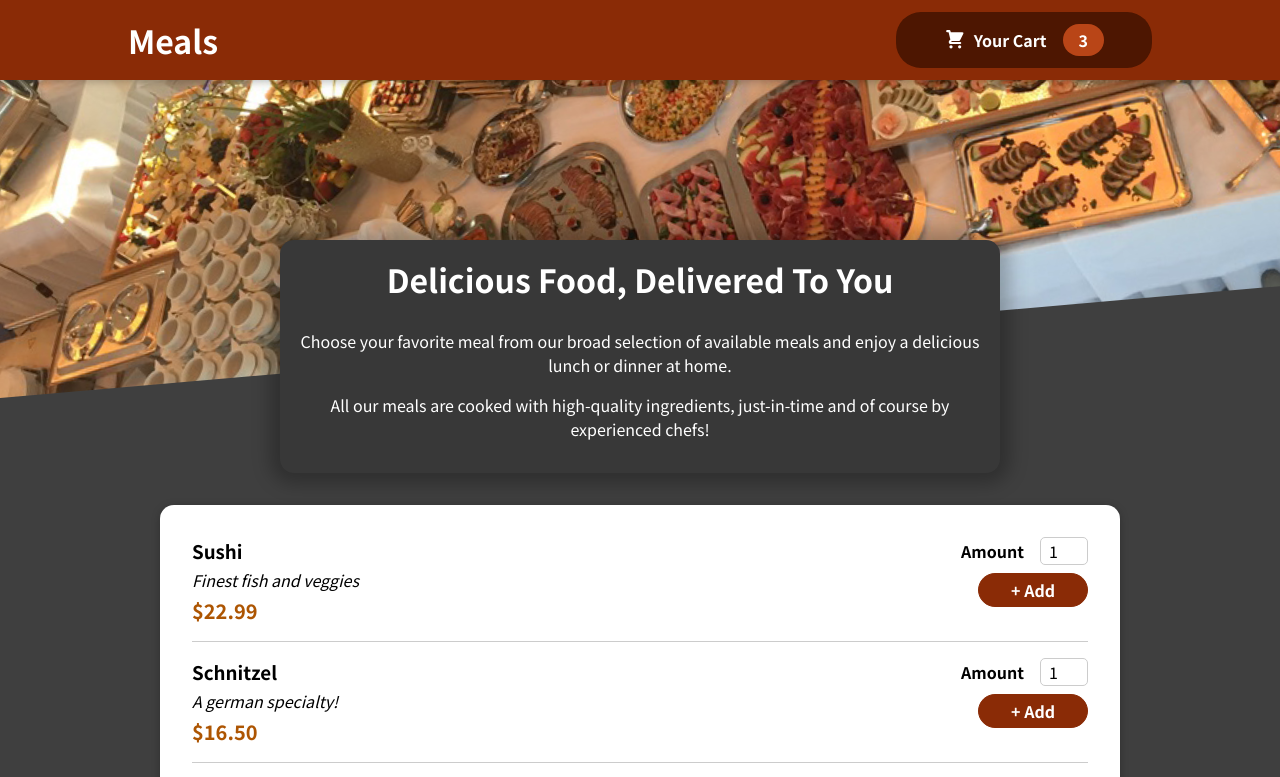
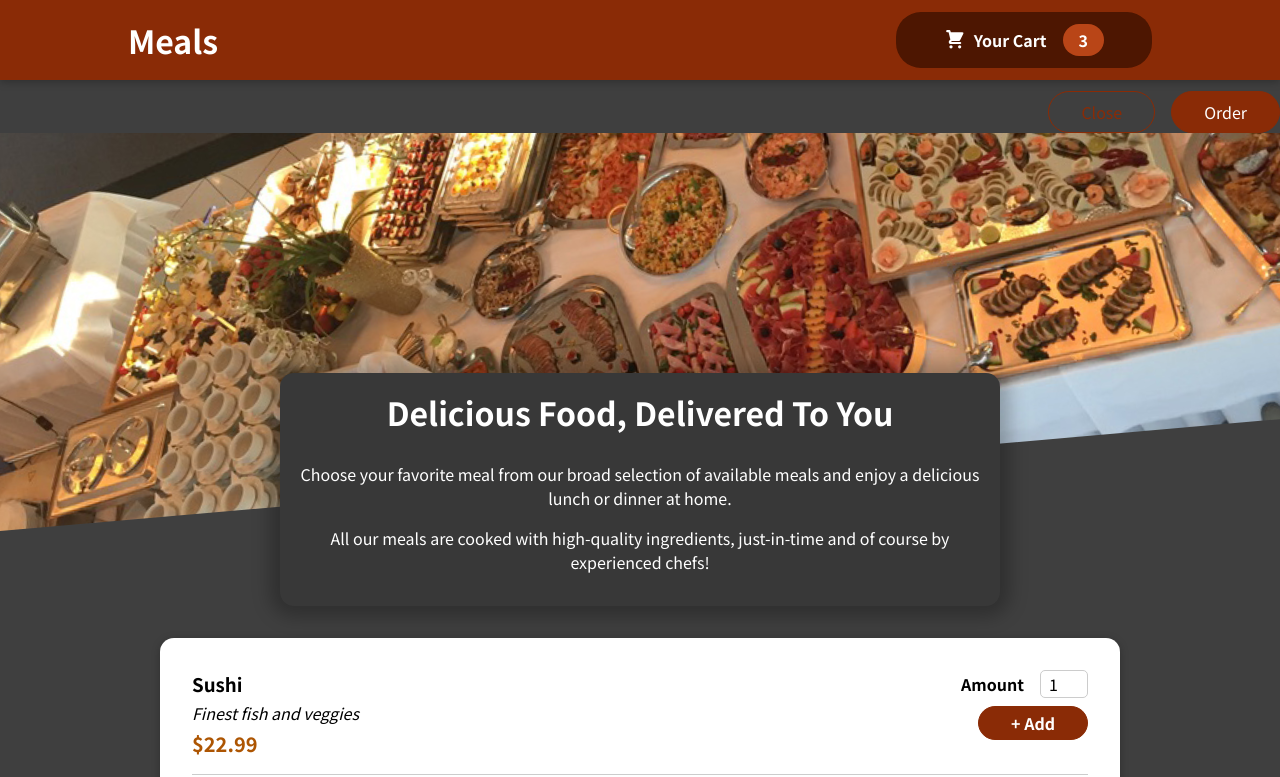
Before and after one commit to GAURAV1-ui/Food-App, a React (Create React App) app: page / in a window 1280 px wide. Shown: the top 777 px of the page. Built offline with nearby package versions, Linux system fonts and the light colour scheme.

Commit message:
Cart added

```diff
--- a/src/App.js
+++ b/src/App.js
@@ -2,10 +2,12 @@
 
 import Header from './components/Layout/Header';
 import Meals from './components/Meals/Meals';
+import Cart from './components/Cart/Cart';
 
 function App() {
   return (
     <Fragment>
+      <Cart/>
       <Header />
       <main>
         <Meals />
--- /dev/null
+++ b/src/components/Cart/Cart.js
@@ -0,0 +1,26 @@
+import classes from './Cart.module.css';
+
+const Cart = (props) => {
+  const cartItems = (
+    <ul className={classes['cart-items']}>
+      {[{ id: 'c1', name: 'Sushi', amount: 2, price: 12.99 }].map((item) => (
+        <li>{item.name}</li>
+      ))}
+    </ul>
+  );
+  return (
+    <div>
+      {cartItems}
+      <div className={classes.total}>
+        <span>Total Amount</span>
+        <span>35.62</span>
+      </div>
+      <div className={classes.actions}>
+        <button className={classes['button--alt']}>Close</button>
+        <button className={classes.button}>Order</button>
+      </div>
+    </div>
+  );
+};
+
+export default Cart;
--- /dev/null
+++ b/src/components/Cart/Cart.module.css
@@ -0,0 +1,44 @@
+.cart-items {
+    list-style: none;
+    margin: 0;
+    padding: 0;
+  }
+
+  .total {
+    display: flex;
+    justify-content: space-between;
+    align-items: center;
+    font-weight: bold;
+    font-size: 1.5rem;
+    margin: 1rem 0;
+  }
+
+  .actions {
+    text-align: right;
+  }
+
+  .actions button {
+    font: inherit;
+    cursor: pointer;
+    background-color: transparent;
+    border: 1px solid #8a2b06;
+    padding: 0.5rem 2rem;
+    border-radius: 25px;
+    margin-left: 1rem;
+  }
+
+  .actions button:hover,
+  .actions button:active {
+    background-color: #5a1a01;
+    border-color: #5a1a01;
+    color: white;
+  }
+
+  .actions .button--alt {
+    color: #8a2b06;
+  }
+
+  .actions .button {
+    background-color: #8a2b06;
+    color: white;
+  }
```
Also changed, not shown: 1 other file (tests, documents, lock files or other folders).
